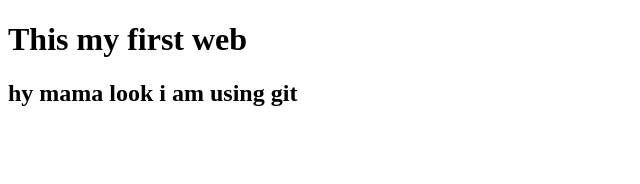
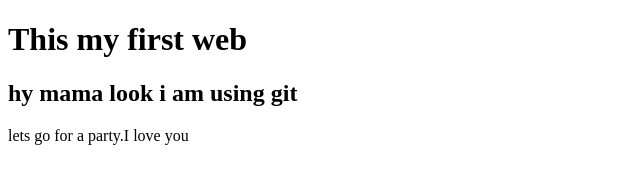
Before and after one commit to amzad10/my-website, a plain HTML site: page index.html in a window 1280 px wide. Shown: the whole page, without its empty margins (0-640 px from the left). Drawn offline with Linux system fonts and the light colour scheme.

Commit message:
party join

```diff
--- a/index.html
+++ b/index.html
@@ -8,5 +8,6 @@
 <body>
     <h1>This my first web</h1>
     <h2>hy mama look i am using git</h2>
+    <p>lets go for a party.I love you</p>
 </body>
 </html>
```
